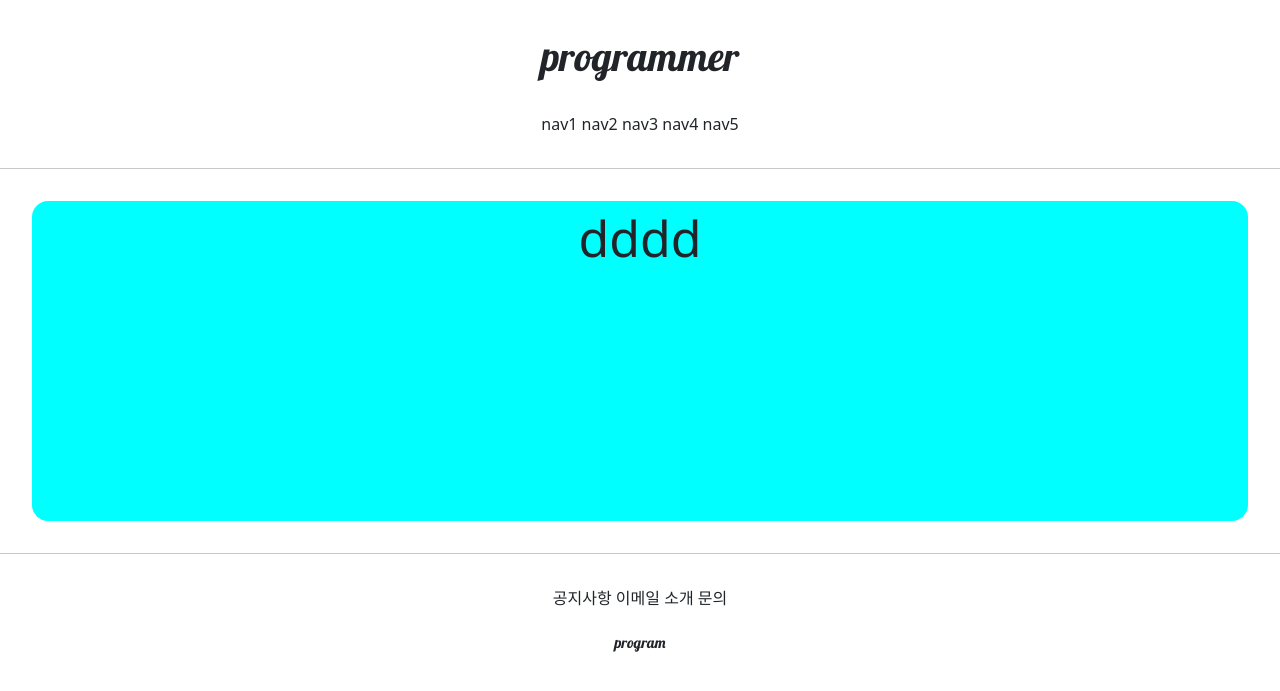
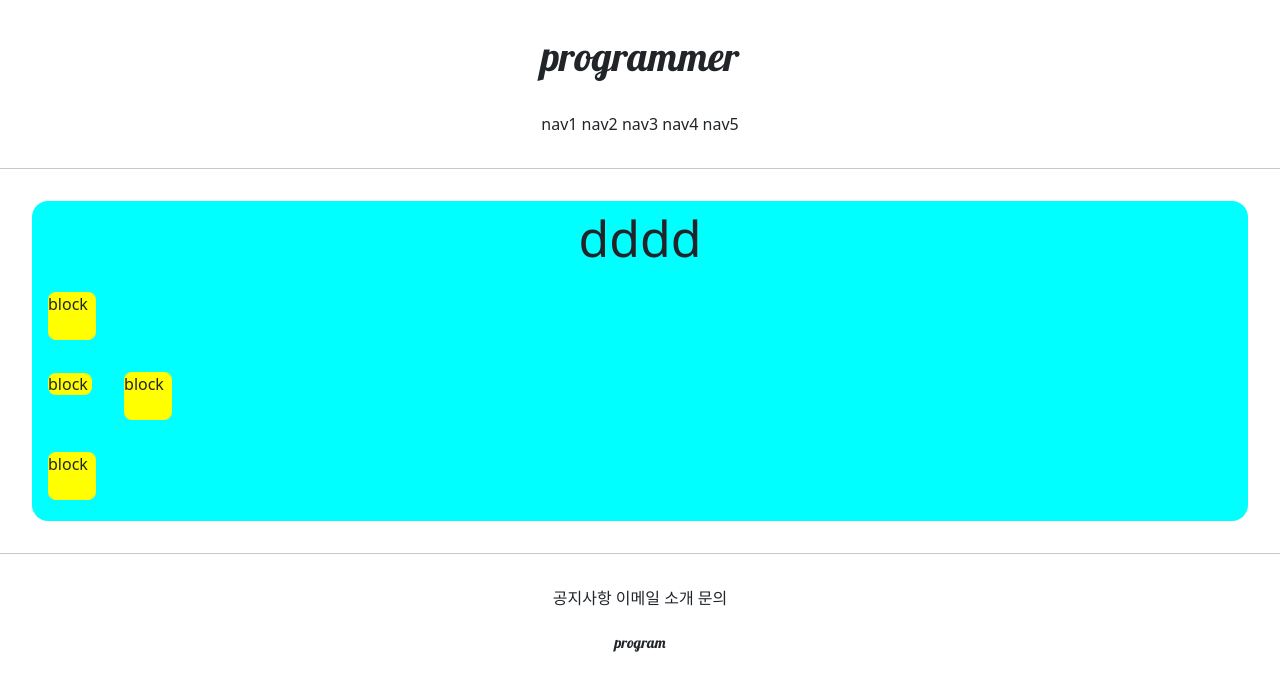
Before and after one commit to misojun50/git_mytest, a Django app: page /accounts/hello_world/ in a window 1280 px wide. Shown: the top 691 px of the page. Run offline with Django 3.2, Linux system fonts and the light colour scheme; parts of the project's set-up code (start-up, migrations or seed data) failed here and were passed over.

Commit message:
7/6 commit3

```diff
--- a/accountapp/templates/accountapp/hello_world.html
+++ b/accountapp/templates/accountapp/hello_world.html
@@ -1,11 +1,29 @@
 {%  extends 'base.html' %}
 
 {% block content %}
+
+    <style>
+
+    .testing{
+        background-color: yellow;
+        margin : 1rem;
+        height : 48px;
+        width : 48px;
+        border-radius: .5rem;
+    }
+
+    </style>
+
 
     <div style="height : 20rem; background-color: aqua; margin: 2rem; border-radius: 1rem;">
     <p style="text-align: center; font-size: 50px">
         dddd
     </p>
-
+{#em, rem, px % 테스트#}
+    <div class="testing" style="display : block">block </div>
+    <div class="testing" style="display : inline">block </div>
+    <div class="testing" style="display : inline-block">block</div>
+    <div class="testing" style="display : none"> </div>
+    <div class="testing">block</div>
     </div>
 {% endblock %}
```
